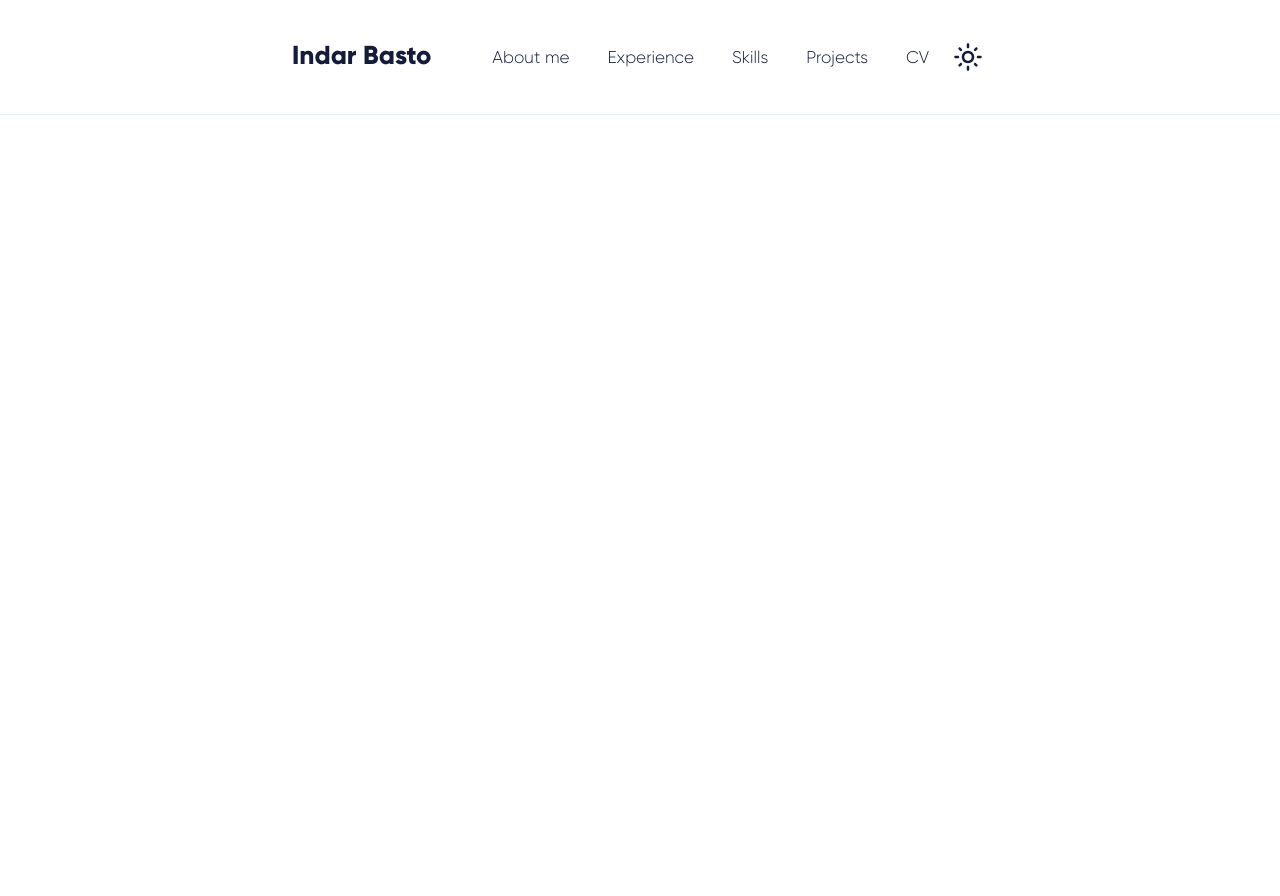
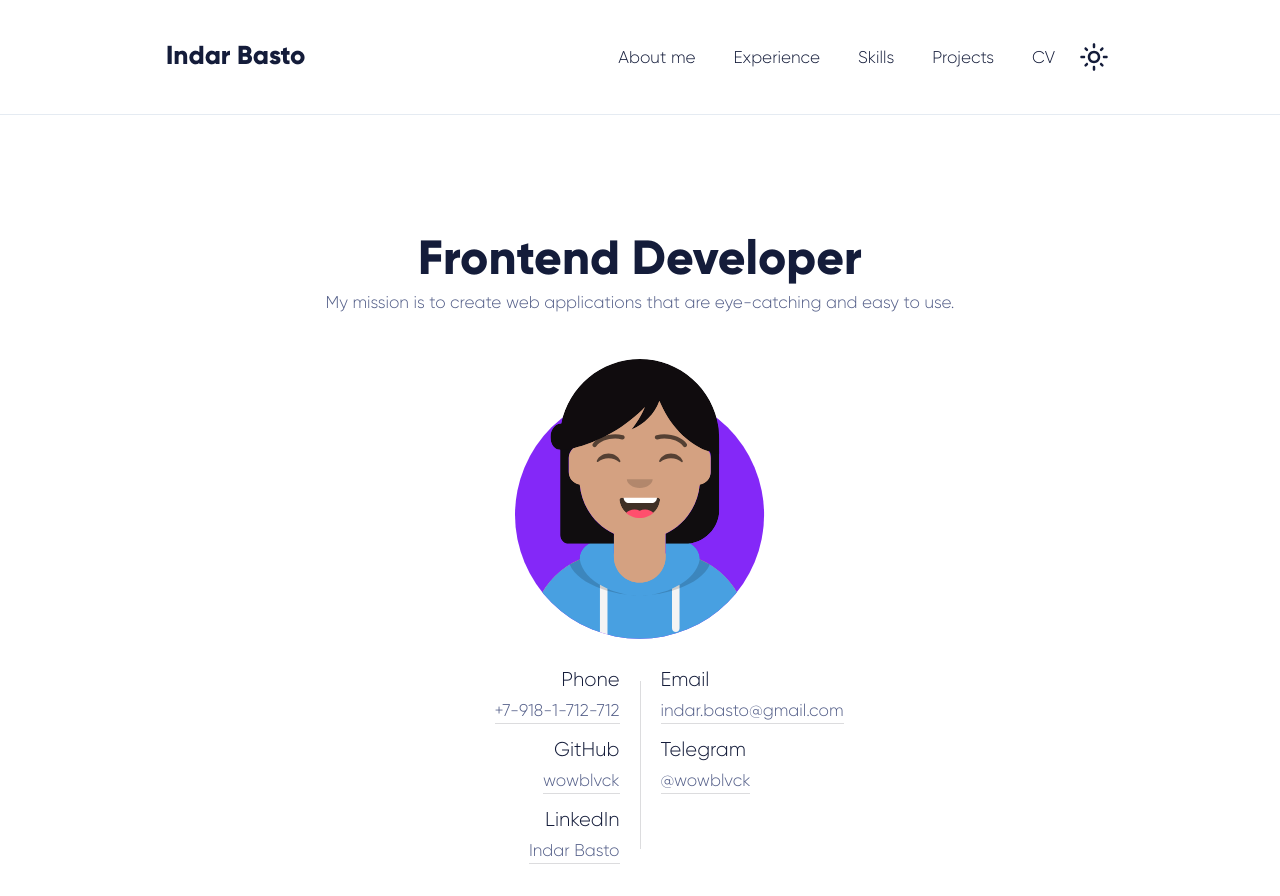
Before and after one commit to wowblvck/cv, a website built with Vite: page index.html in a window 1280 px wide. Before the commit the page ends 800 px from the top, so only its background shows below. Built offline with nearby package versions, Linux system fonts and the light colour scheme.

Commit message:
feat: add contacts section

```diff
--- a/index.html
+++ b/index.html
@@ -4,12 +4,12 @@
     <meta charset="UTF-8" />
     <!-- <link rel="icon" type="image/svg+xml" href="/vite.svg" /> -->
     <meta name="viewport" content="width=device-width, initial-scale=1.0" />
-    <title>Indar Basto</title>
+    <title>Indar Basto - Personal Page</title>
   </head>
   <body>
     <header class="header">
       <div class="container header__container">
-        <a class="header__link" href="/">Indar Basto</a>
+        <a class="header__link" href="/"><h1>Indar Basto</h1></a>
         <nav class="nav">
           <ul class="nav-list">
             <li class="nav-list__item">
@@ -53,6 +53,63 @@
         </button>
       </div>
     </header>
+    <main>
+      <section id="about" class="contacts">
+        <div class="container contacts__container">
+          <h2 class="contacts__position">Frontend Developer</h2>
+          <p class="contacts__description">
+            My mission is to create web applications that are eye-catching and
+            easy to use.
+          </p>
+          <img
+            class="contacts__picture"
+            src="./src/assets/img/illustration.svg"
+          />
+          <div class="contacts__communication">
+            <ul class="contacts-list contacts-list_left">
+              <li class="contacts-list__item">
+                <p class="contacts-list__title">Phone</p>
+                <a class="contacts-list__contact" href="tel:+79181712712"
+                  >+7-918-1-712-712</a
+                >
+              </li>
+              <li class="contacts-list__item">
+                <p class="contacts-list__title">GitHub</p>
+                <a
+                  class="contacts-list__contact"
+                  href="https://github.com/wowblvck"
+                  target="_blank"
+                  >wowblvck</a
+                >
+              </li>
+              <li class="contacts-list__item">
+                <p class="contacts-list__title">LinkedIn</p>
+                <a class="contacts-list__contact" href="#" target="_blank"
+                  >Indar Basto</a
+                >
+              </li>
+            </ul>
+            <hr class="contacts-hr" />
+            <ul class="contacts-list contacts-list_right">
+              <li class="cotacts-list__item">
+                <p class="contacts-list__title">Email</p>
+                <a
+                  class="contacts-list__contact"
+                  href="mailto:indar.basto@gmail.com"
+                  >indar.basto@gmail.com</a
+                >
+              </li>
+              <li class="cotacts-list__item">
+                <p class="contacts-list__title">Telegram</p>
+                <a class="contacts-list__contact" href="https://t.me/wowblvck"
+                  >@wowblvck</a
+                >
+              </li>
+            </ul>
+          </div>
+        </div>
+      </section>
+    </main>
     <script type="module" src="./src/main.js"></script>
   </body>
 </html>
--- a/src/scss/_mixins.scss
+++ b/src/scss/_mixins.scss
@@ -5,3 +5,9 @@
   margin: 0 auto;
   width: 100%;
 }
+
+@mixin theme-style($name) {
+  .#{$name} & {
+    @content;
+  }
+}
--- a/src/scss/_theme.scss
+++ b/src/scss/_theme.scss
@@ -1,18 +1,24 @@
+@use 'mixins' as *;
 @import 'variables';
 
 .theme-light {
   background-color: $light-bg-primary;
-  color: $light-font-color;
+  color: $light-fc-primary;
+}
 
-  .lightToggleIcon {
+.theme-dark {
+  background-color: $dark-bg-primary;
+  color: $dark-fc-primary;
+}
+
+.lightToggleIcon {
+  @include theme-style('theme-light') {
     fill: $light-icon-color;
   }
 }
-.theme-dark {
-  background-color: $dark-bg-primary;
-  color: $dark-font-color;
 
-  .darkToggleIcon {
+.darkToggleIcon {
+  @include theme-style('theme-dark') {
     fill: $dark-icon-color;
   }
 }
--- a/src/scss/_variables.scss
+++ b/src/scss/_variables.scss
@@ -1,15 +1,19 @@
 @use 'functions' as *;
 
-//Text styles
+//Common styles
 $t1: font(17px);
 $h1: font(26px, 800);
+$hr-color: #dcdcde;
+$link-active: #8428f8;
 
 //Light theme
 $light-bg-primary: #ffffff;
-$light-font-color: #141c3a;
+$light-fc-primary: #141c3a;
+$light-fc-second: #535e88;
 $light-icon-color: #141c3a;
 
 //Dark theme
 $dark-bg-primary: #141c3a;
-$dark-font-color: #f9fbfd;
+$dark-fc-primary: #f9fbfd;
+$dark-fc-second: #f9fbfd;
 $dark-icon-color: #f9fbfd;
--- a/src/scss/components/_index.scss
+++ b/src/scss/components/_index.scss
@@ -1,2 +1,3 @@
 @forward 'header/header';
 @forward 'nav/nav';
+@forward 'contacts/contacts';
--- /dev/null
+++ b/src/scss/components/contacts/_contacts.scss
@@ -0,0 +1,91 @@
+@use '../../functions' as *;
+@use '../../mixins' as *;
+@use '../../variables' as *;
+
+.contacts {
+  &__container {
+    padding: 113px 0 132px;
+    display: flex;
+    flex-direction: column;
+    align-items: center;
+  }
+
+  &__position {
+    margin: 0;
+    text-align: center;
+    font: font(48px, 800);
+    line-height: 59px;
+  }
+
+  &__description {
+    margin: 5px 0 0;
+    text-align: center;
+    font: $t1;
+    @include theme-style('theme-light') {
+      color: $light-fc-second;
+    }
+  }
+
+  &__picture {
+    margin-top: 47px;
+    width: 250px;
+  }
+
+  &__communication {
+    display: grid;
+    margin-top: 26px;
+    grid-template-columns: 1fr auto 1fr;
+  }
+}
+
+.contacts-hr {
+  height: auto;
+  margin: 16px 20px;
+  color: $hr-color;
+  border: none;
+  border-left: 1px solid $hr-color;
+}
+
+.contacts-list {
+  display: flex;
+  flex-direction: column;
+  gap: 10px;
+  padding: 0;
+  margin: 0;
+  list-style: none;
+
+  &_left {
+    text-align: right;
+  }
+
+  &__title {
+    margin: 0;
+    font: font(20px, 300);
+    line-height: 30px;
+  }
+
+  &__contact {
+    margin: 0;
+    text-decoration: none;
+    color: inherit;
+    position: relative;
+    font: font(17px, 300);
+    line-height: 30px;
+    @include theme-style('theme-light') {
+      color: $light-fc-second;
+    }
+
+    &::before {
+      position: absolute;
+      content: '';
+      height: 1px;
+      bottom: -4px;
+      margin: 0 auto;
+      left: 0;
+      right: 0;
+      width: 100%;
+      background: $hr-color;
+      transition: 0.5s;
+    }
+  }
+}
--- a/src/scss/components/header/_header.scss
+++ b/src/scss/components/header/_header.scss
@@ -10,7 +10,7 @@
     display: flex;
     justify-content: space-between;
     align-items: center;
-    padding: 0 292px;
+    max-width: 948px;
   }
 
   &__link {
@@ -18,5 +18,9 @@
     text-decoration: none;
     font: $h1;
     margin-bottom: 5px;
+
+    h1 {
+      font-size: inherit;
+    }
   }
 }
--- a/src/scss/components/nav/_nav.scss
+++ b/src/scss/components/nav/_nav.scss
@@ -20,9 +20,9 @@
     transition: transform 0.3s;
 
     &:focus {
-      color: #8428f8;
-      text-shadow: 0.4px 0px 0 #8428f8, -0.4px 0px 0 #8428f8,
-        0px 0.4px 0 #8428f8, 0px -0.4px 0 #8428f8;
+      color: $link-active;
+      text-shadow: 0.4px 0px 0 $link-active, -0.4px 0px 0 $link-active,
+        0px 0.4px 0 $link-active, 0px -0.4px 0 $link-active;
       transform: scale(1.125);
       transition: transform 0.3s;
     }
```
Also changed, not shown: src/assets/img/illustration.svg (added).
